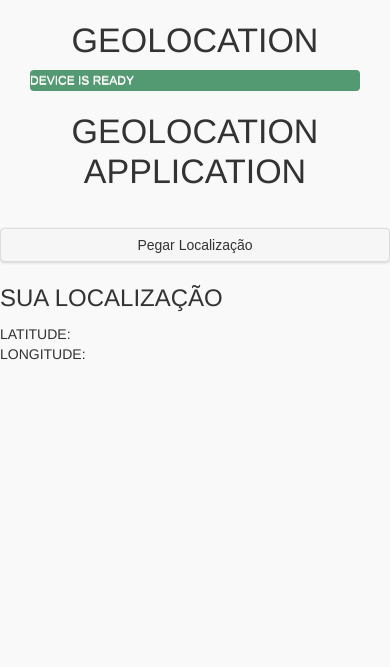
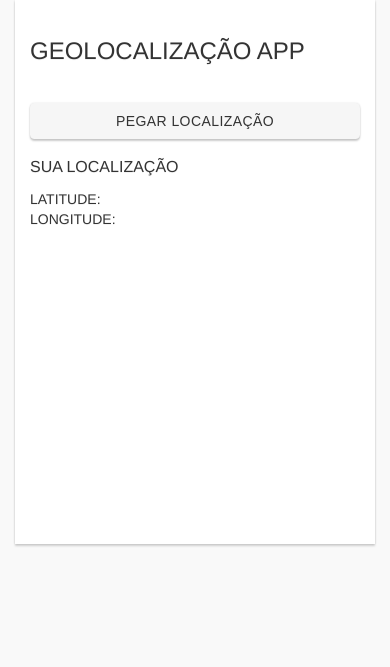
Before and after one commit to andersonbrantes/estudo_phonegap_01, a plain HTML site: page index.html in a window 390 px wide. Drawn offline with Linux system fonts and the light colour scheme; some packages are replaced by stand-ins of ours; files that its build step writes are made by us from their sources.

Commit message:
atualizando css para muicss

```diff
--- a/index.html
+++ b/index.html
@@ -43,20 +43,21 @@
         <title>GeoLocation App</title>
     </head>
     <body>
-        <div class="Geolocation">
-            <h1>Geolocation</h1>
-            <div id="deviceready" class="blink">
-                <p class="event listening">Connecting to Device</p>
-                <p class="event received">Device is Ready</p>
+
+        <div class="mui-container">
+          <div class="mui-panel">
+            <div class="Geolocation">
+                <h2>Geolocalização App</h2>
+                <br />
+                <button onclick="showCurrentPosition()" class="mui-btn mui-btn--primary mui-btn--raised">Pegar Localização</button>
+                <h4>Sua localização</h4>
+                <div id="Latitude">Latitude: </div>
+                <div id="Longitude">Longitude: </div>
+                <div id="geomap" style="height:300px; width: 100%"></div>
             </div>
-            <h1>GeoLocation Application</h1>
-            <br />
-            <button onclick="showCurrentPosition()" class="btn btn-primary">Pegar Localização</button>
-            <h2>Sua localização</h2>
-            <div id="Latitude">Latitude: </div>
-            <div id="Longitude">Longitude: </div>
-            <div id="geomap" style="height:300px; width: 100%"></div>
+          </div>
         </div>
+
         <script type="text/javascript">
             app.initialize();
         </script>
```
